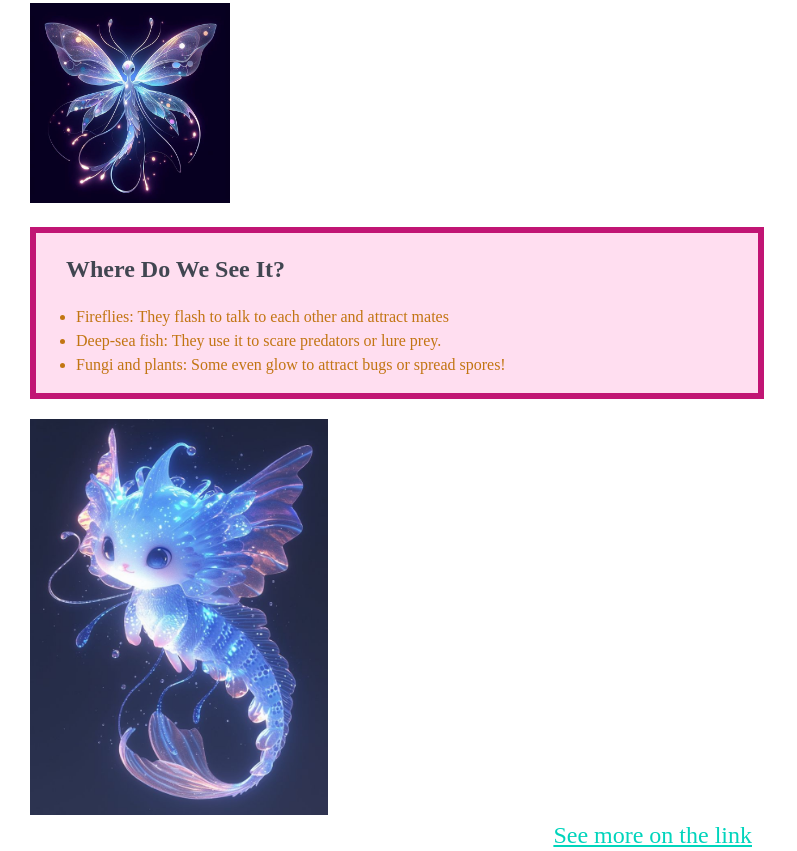
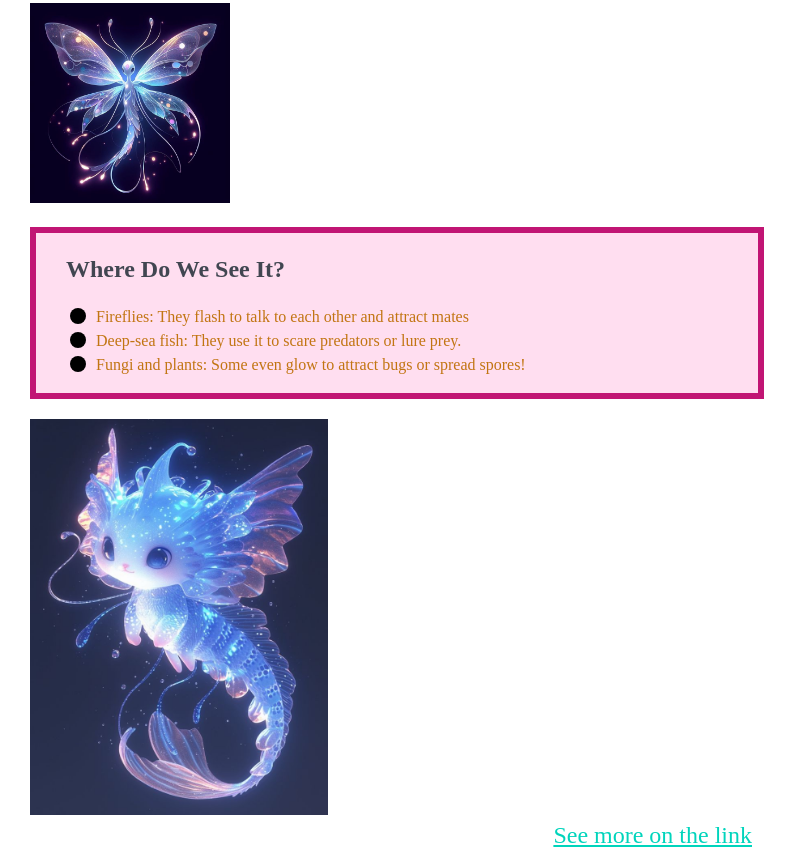
Before and after one commit to mrludvigi/css1-2, a plain HTML site: page index.html in a window 1280 px wide. Shown: the part 1483-2334 px from the top of the page, without its empty margins (0-797 px from the left). Drawn offline with Linux system fonts and the light colour scheme.

Commit message:
update styles

```diff
--- a/css/style.css
+++ b/css/style.css
@@ -108,6 +108,8 @@ h1{
     font-size: 16px;
     line-height: 24px;
     font-weight: 400;
+    list-style: none;
+
 }
 .img3{
     margin-top: 20px;
@@ -124,3 +126,23 @@ h1{
     font-weight: 400;
     font-style: solid;
 }
+
+ul li {
+    padding-left: 20px;
+    position: relative;
+    font-weight: 400;
+    line-height: 24px;
+    font-size: 16px;
+    color: #C27512;
+}
+
+ul li::before {
+    content: '';
+    margin-top: 3px;
+    width: 16px;
+    height: 16px;
+    background-color: black;
+    border-radius: 90px;
+    position: absolute;
+    left: -6px;
+}
```
